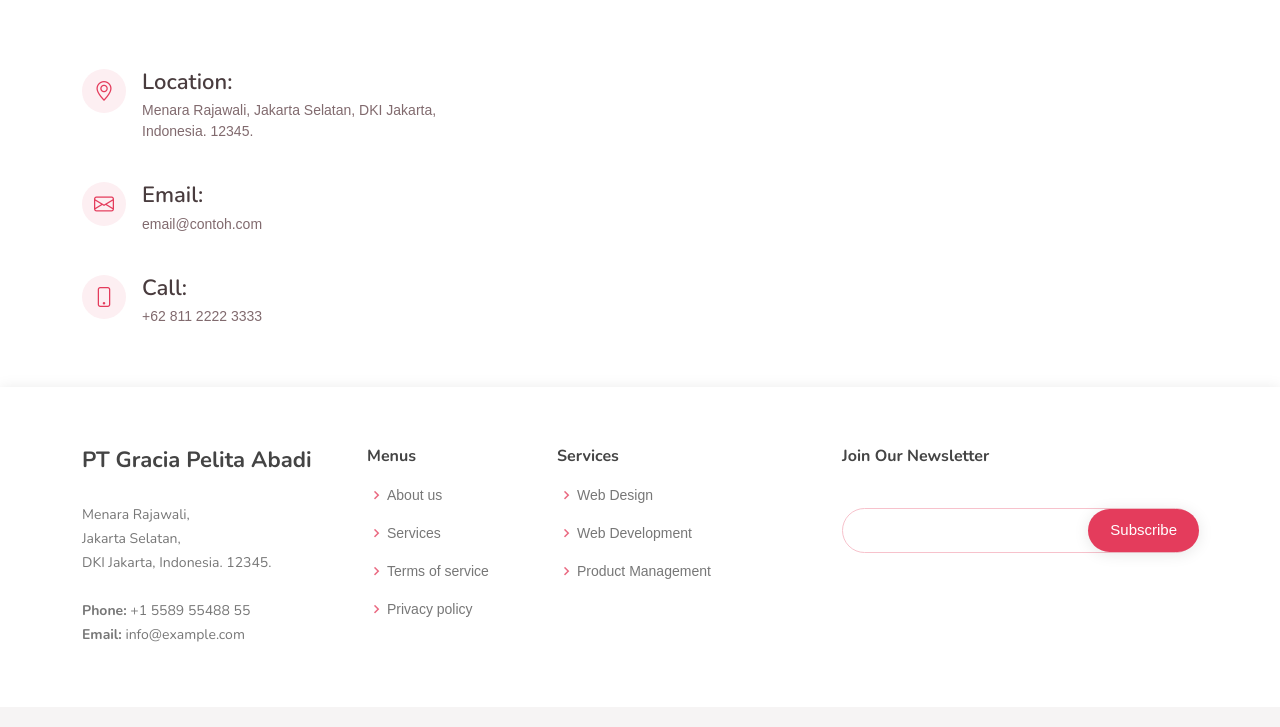
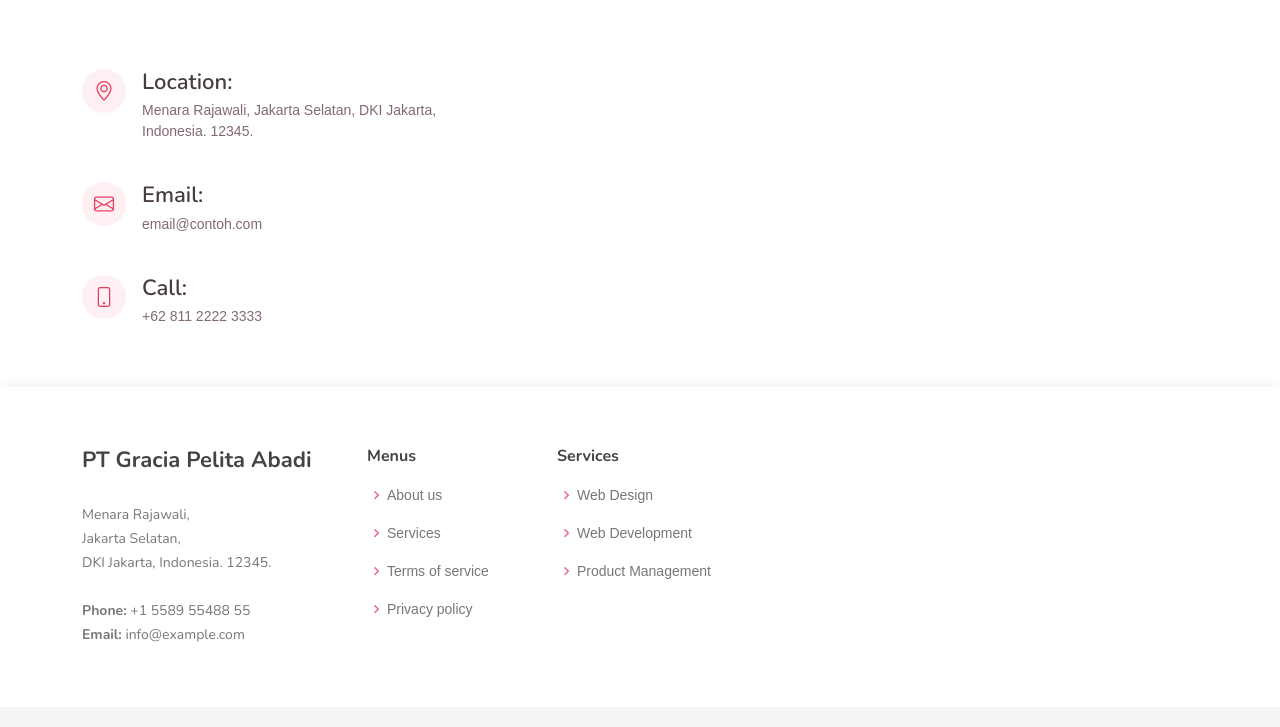
Before and after one commit to Rahmathnovsky/gracia-pelita-abadi, a plain HTML site: page index.html in a window 1280 px wide. Shown: the part 3241-3968 px from the top of the page. Drawn offline with nearby package versions, Linux system fonts and the light colour scheme; grey boxes are pictures that could not be loaded.

Commit message:
up footer

```diff
--- a/index.html
+++ b/index.html
@@ -747,13 +747,13 @@
             </ul>
           </div>
 
-          <div class="col-lg-4 col-md-6 footer-newsletter">
-            <h4>Join Our Newsletter</h4>
+          <!-- <div class="col-lg-4 col-md-6 footer-newsletter">
+            <h4>Join Our Newsletter</h4> -->
             <!-- <p>Tamen quem nulla quae legam multos aute sint culpa legam noster magna</p> -->
-            <form action="" method="post">
+            <!-- <form action="" method="post">
               <input type="email" name="email"><input type="submit" value="Subscribe">
             </form>
-          </div>
+          </div> -->
 
         </div>
       </div>
```
